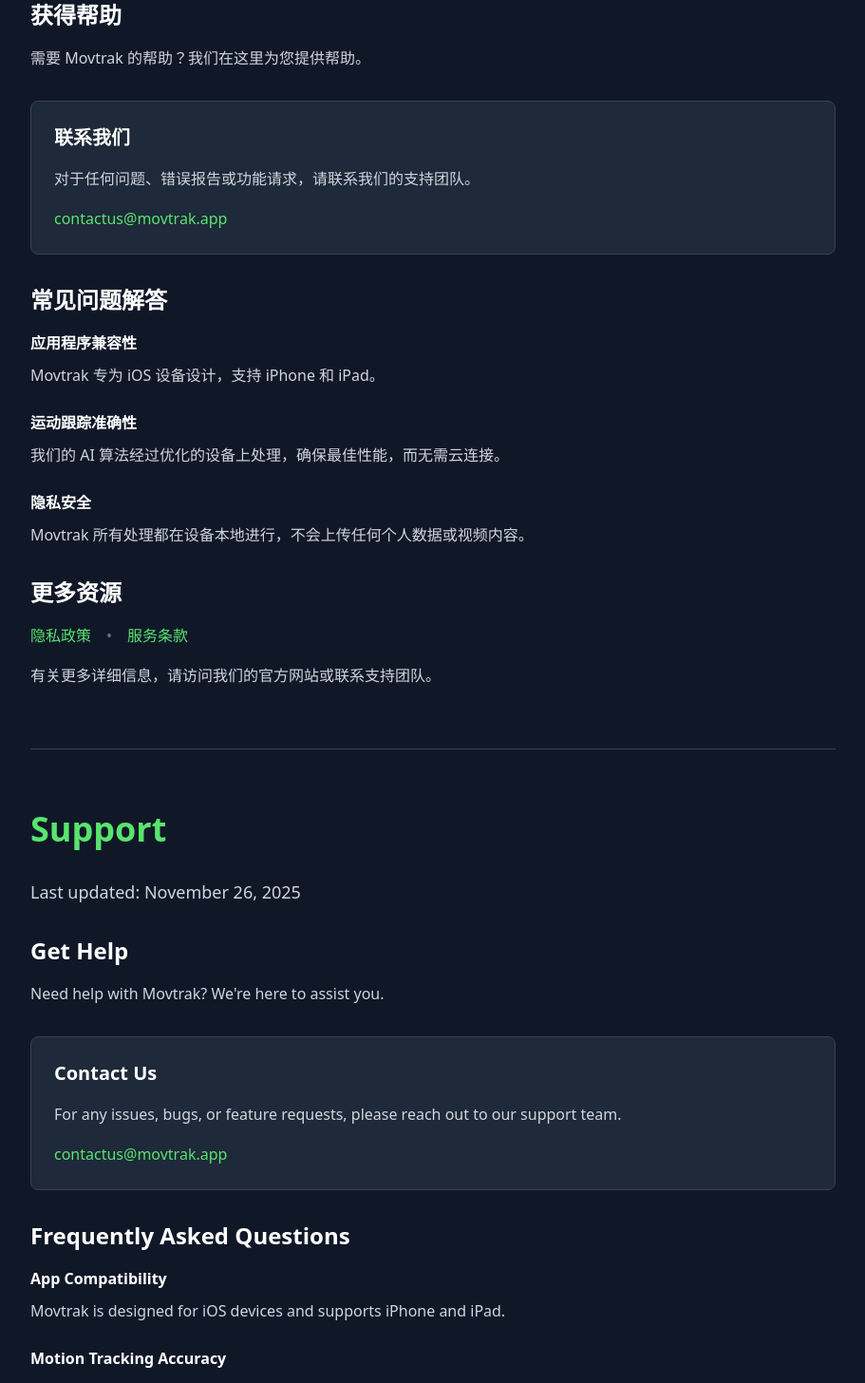
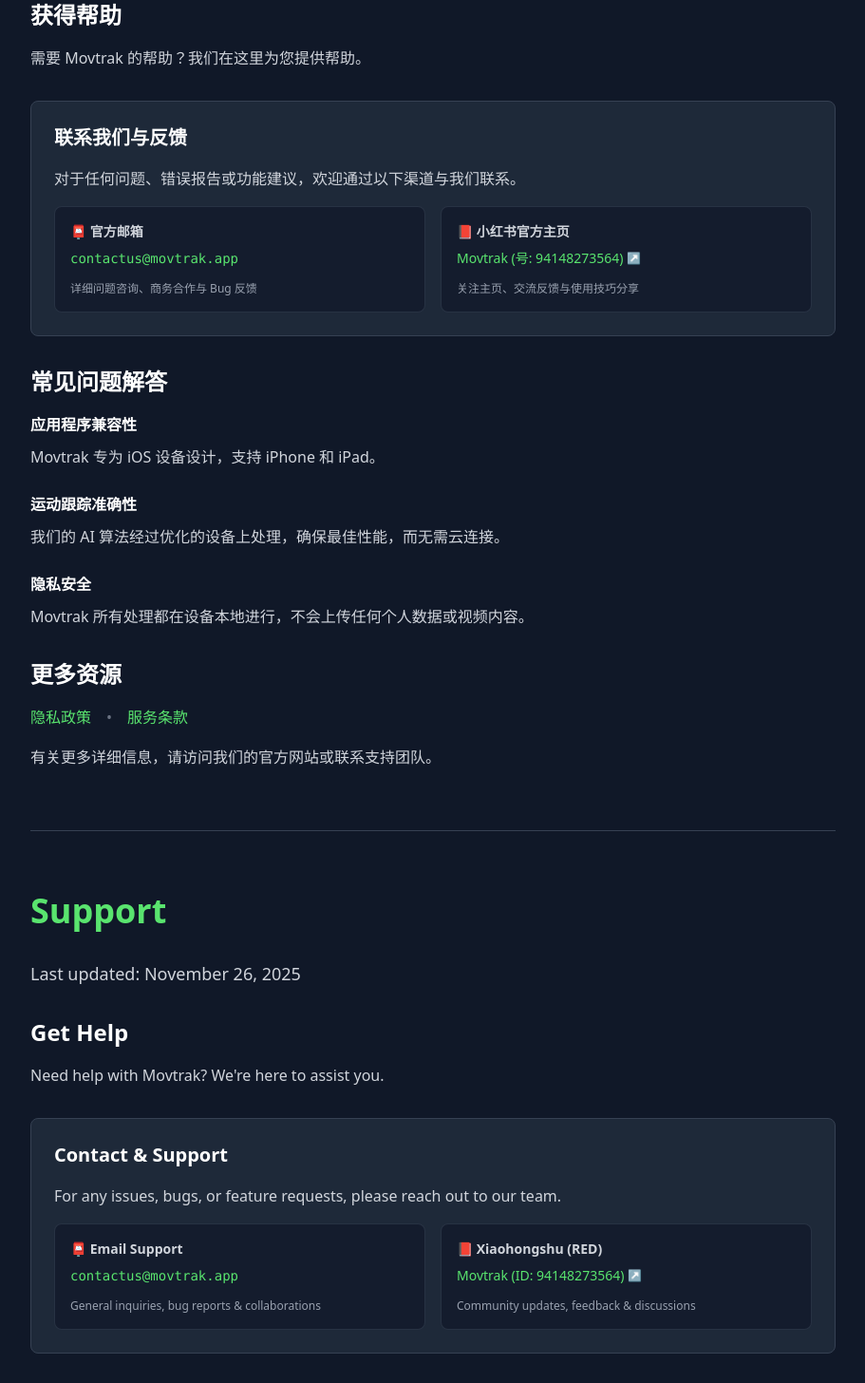
Before and after one commit to chenjunqian/movtrak-web, a React (Vite) app: page /support in a window 1280 px wide. Shown: the part 260-1716 px from the top of the page at 95% size, without its empty margins (184-1095 px from the left). Built offline with nearby package versions, Linux system fonts and the light colour scheme.

Commit message:
feat(support): add Xiaohongshu and email contact cards to support page

```diff
--- a/src/SupportPage.tsx
+++ b/src/SupportPage.tsx
@@ -29,11 +29,37 @@
           </section>
 
           <div className="bg-gray-800 p-6 rounded-lg border border-gray-700">
-            <h2 className="text-xl font-semibold mb-4 text-white">联系我们</h2>
-            <p className="mb-4">
-              对于任何问题、错误报告或功能请求，请联系我们的支持团队。
+            <h2 className="text-xl font-semibold mb-4 text-white">联系我们与反馈</h2>
+            <p className="mb-4 text-gray-300">
+              对于任何问题、错误报告或功能建议，欢迎通过以下渠道与我们联系。
             </p>
-            <a href="mailto:contactus@movtrak.app" className="text-[#59E46E] hover:underline">contactus@movtrak.app</a>
+            <div className="grid md:grid-cols-2 gap-4 mt-4">
+              <div className="bg-gray-900/70 p-4 rounded-lg border border-gray-700/60 flex flex-col justify-between">
+                <div>
+                  <div className="text-sm font-semibold text-gray-300 mb-1">📮 官方邮箱</div>
+                  <a href="mailto:contactus@movtrak.app" className="text-[#59E46E] hover:underline font-mono text-sm break-all">
+                    contactus@movtrak.app
+                  </a>
+                </div>
+                <p className="text-xs text-gray-400 mt-3">详细问题咨询、商务合作与 Bug 反馈</p>
+              </div>
+
+              <div className="bg-gray-900/70 p-4 rounded-lg border border-gray-700/60 flex flex-col justify-between">
+                <div>
+                  <div className="text-sm font-semibold text-gray-300 mb-1">📕 小红书官方主页</div>
+                  <a
+                    href="https://xhslink.cn/o/5ZFvMll71iW"
+                    target="_blank"
+                    rel="noopener noreferrer"
+                    className="text-[#59E46E] hover:underline font-medium text-sm inline-flex items-center gap-1"
+                  >
+                    <span>Movtrak (号: 94148273564)</span>
+                    <span className="text-xs">↗</span>
+                  </a>
+                </div>
+                <p className="text-xs text-gray-400 mt-3">关注主页、交流反馈与使用技巧分享</p>
+              </div>
+            </div>
           </div>
 
           <section>
@@ -85,11 +111,37 @@
           </section>
 
           <div className="bg-gray-800 p-6 rounded-lg border border-gray-700">
-            <h2 className="text-xl font-semibold mb-4 text-white">Contact Us</h2>
-            <p className="mb-4">
-              For any issues, bugs, or feature requests, please reach out to our support team.
+            <h2 className="text-xl font-semibold mb-4 text-white">Contact & Support</h2>
+            <p className="mb-4 text-gray-300">
+              For any issues, bugs, or feature requests, please reach out to our team.
             </p>
-            <a href="mailto:contactus@movtrak.app" className="text-[#59E46E] hover:underline">contactus@movtrak.app</a>
+            <div className="grid md:grid-cols-2 gap-4 mt-4">
+              <div className="bg-gray-900/70 p-4 rounded-lg border border-gray-700/60 flex flex-col justify-between">
+                <div>
+                  <div className="text-sm font-semibold text-gray-300 mb-1">📮 Email Support</div>
+                  <a href="mailto:contactus@movtrak.app" className="text-[#59E46E] hover:underline font-mono text-sm break-all">
+                    contactus@movtrak.app
+                  </a>
+                </div>
+                <p className="text-xs text-gray-400 mt-3">General inquiries, bug reports & collaborations</p>
+              </div>
+
+              <div className="bg-gray-900/70 p-4 rounded-lg border border-gray-700/60 flex flex-col justify-between">
+                <div>
+                  <div className="text-sm font-semibold text-gray-300 mb-1">📕 Xiaohongshu (RED)</div>
+                  <a
+                    href="https://xhslink.cn/o/5ZFvMll71iW"
+                    target="_blank"
+                    rel="noopener noreferrer"
+                    className="text-[#59E46E] hover:underline font-medium text-sm inline-flex items-center gap-1"
+                  >
+                    <span>Movtrak (ID: 94148273564)</span>
+                    <span className="text-xs">↗</span>
+                  </a>
+                </div>
+                <p className="text-xs text-gray-400 mt-3">Community updates, feedback & discussions</p>
+              </div>
+            </div>
           </div>
 
           <section>
```
